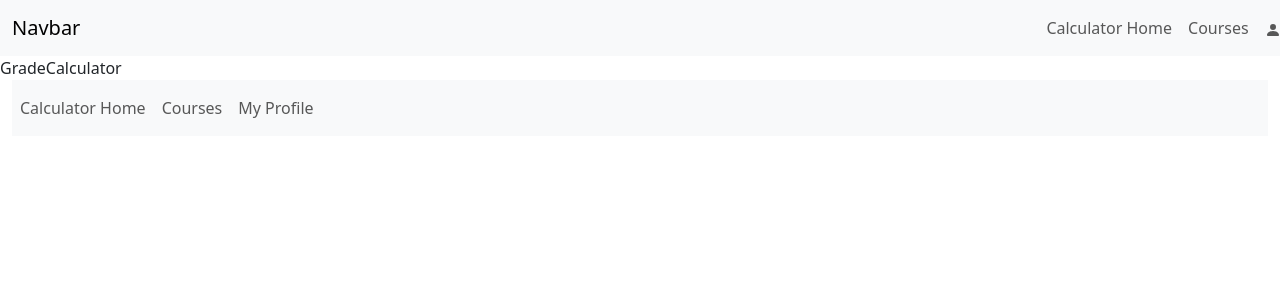
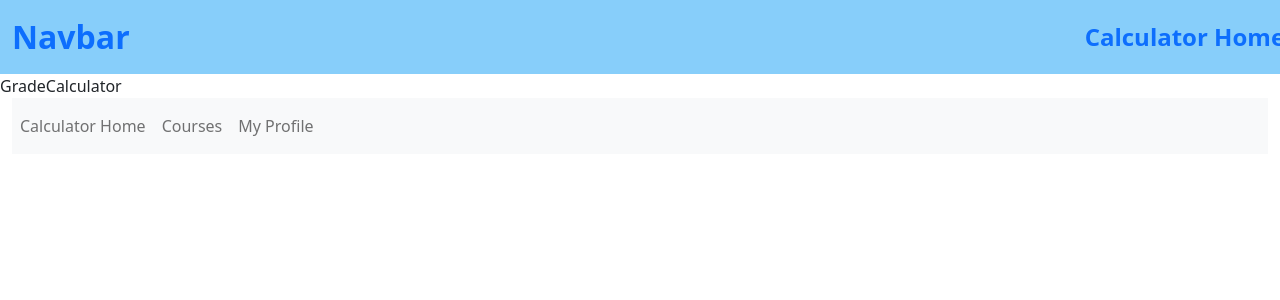
Before and after one commit to siyuan00010/CS230, an Angular app in the folder CS230_Group12/: page / in a window 1280 px wide. Shown: the top 300 px of the page. Built offline with nearby package versions, Linux system fonts and the light colour scheme.

Commit message:
Navbar styling

```diff
--- a/CS230_Group12/package.json
+++ b/CS230_Group12/package.json
@@ -18,12 +18,13 @@
     "@angular/platform-browser": "~13.1.0",
     "@angular/platform-browser-dynamic": "~13.1.0",
     "@angular/router": "~13.1.0",
+    "bootstrap": "^5.1.3",
     "rxjs": "~7.4.0",
     "tslib": "^2.3.0",
     "zone.js": "~0.11.4"
   },
   "devDependencies": {
-    "@angular-devkit/build-angular": "~13.1.2",
+    "@angular-devkit/build-angular": "^13.2.6",
     "@angular/cli": "~13.1.2",
     "@angular/compiler-cli": "~13.1.0",
     "@types/jasmine": "~3.10.0",
--- a/CS230_Group12/src/app/Layouts/Home Page/Header/header.component.css
+++ b/CS230_Group12/src/app/Layouts/Home Page/Header/header.component.css
@@ -1,4 +1,31 @@
 div.collapse.navbar-collapse{
     position: relative;
-    left: 75%
+    left: 75%;
+
 }
+
+/* @author Thomas Killian */
+/* lines 9 onward */
+
+.navbar-expand-lg
+{
+    background-color: lightskyblue;
+}
+
+.navbar-brand
+{
+    font-size: 200%;
+    font-weight: bold;
+    margin-right: 5px;
+}
+
+.navbar-nav
+{
+    font-weight: bold;
+    font-size: 150%;
+}
+
+.bi-person-fill
+{
+    color: yellow;
+}
--- a/CS230_Group12/src/app/Layouts/Home Page/Header/header.component.html
+++ b/CS230_Group12/src/app/Layouts/Home Page/Header/header.component.html
@@ -1,4 +1,4 @@
-<nav class="navbar navbar-expand-lg navbar-light bg-light">
+<nav class="navbar navbar-expand-lg">
     <div class="container-fluid">
         <a class="navbar-brand" href="#">Navbar</a>
         <button class="navbar-toggler" type="button" data-bs-toggle="collapse" data-bs-target="#navbarSupportedContent"
```
Also changed, not shown: 1 other file (tests, documents, lock files or other folders).
